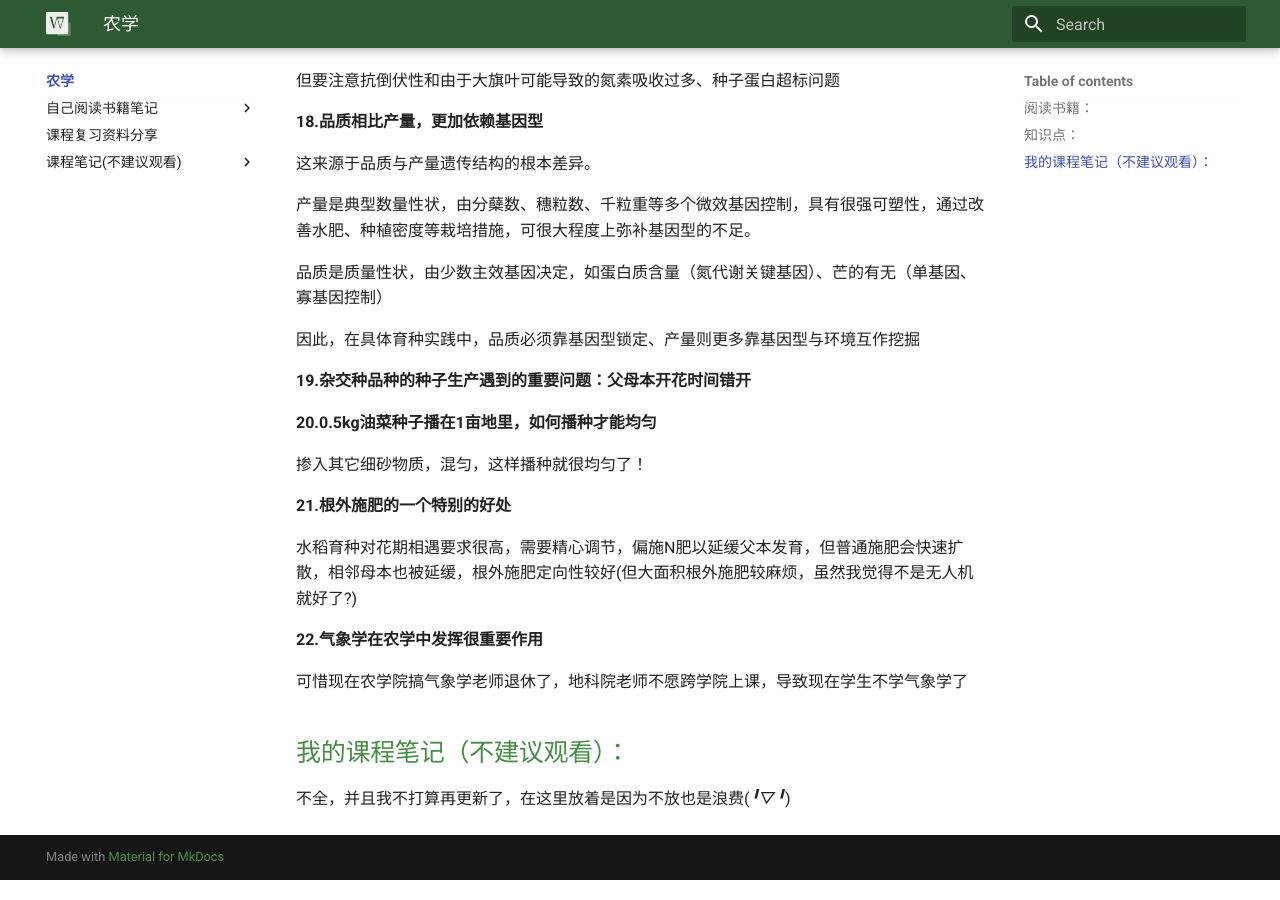
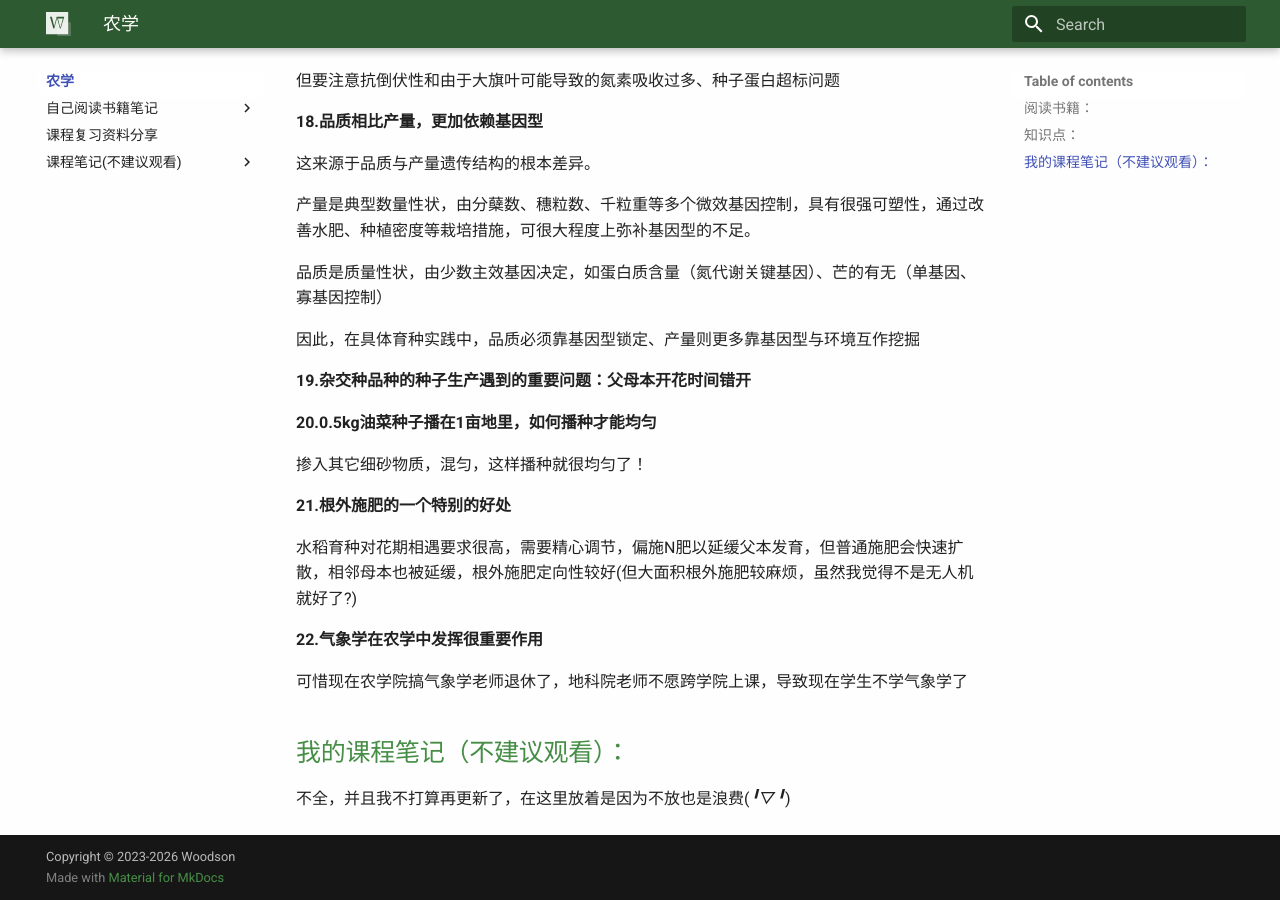
Before and after one commit to Woodson-04/my_blog, an MkDocs documentation site: the page built from docs/posts/农学/index.md, in a window 1280 px wide and 900 px high, scrolled down 2856 px. Built offline with MkDocs 1.6.1 and Material for MkDocs 9.7.7, drawn with Linux system fonts in a browser that asks for light colours.

```diff
--- a/mkdocs.yml
+++ b/mkdocs.yml
@@ -66,6 +66,8 @@
   - pymdownx.superfences
   - pymdownx.highlight
 
+copyright: Copyright © 2023-2026 Woodson
+
 extra_javascript:
   # 用mathjax显示数学公式
   - https://cdn.jsdelivr.net/npm/mathjax@3/es5/tex-mml-chtml.js
```
